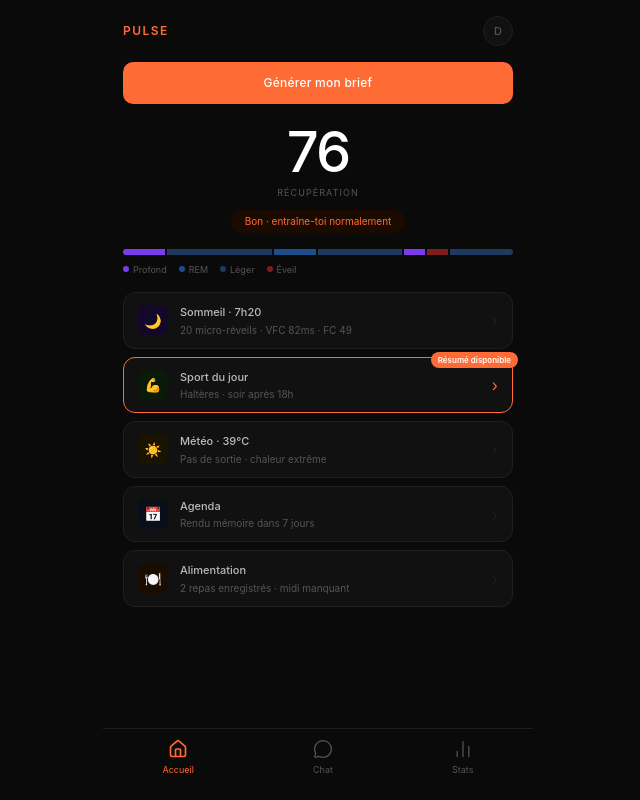
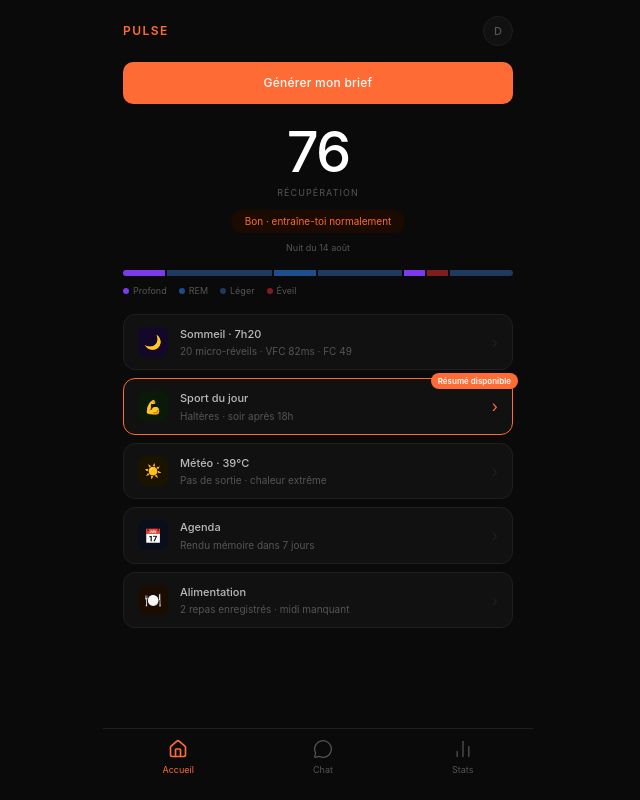
Before and after one commit to dorianmercier9/pulse, a Next.js app: page / in a window 1280 px wide. Shown: the whole page, without its empty margins (322-962 px from the left). Built offline with nearby package versions, Linux system fonts and the light colour scheme.

Commit message:
Stats tap bars, score date, alimentation updates

```diff
--- a/app/page.tsx
+++ b/app/page.tsx
@@ -54,7 +54,12 @@ export default function Home() {
             </button>
           </div>
 
-          <ScoreRing score={76} label="Récupération" tag="Bon · entraîne-toi normalement" />
+          <ScoreRing
+            score={76}
+            label="Récupération"
+            tag="Bon · entraîne-toi normalement"
+            date="14 août"
+          />
 
           <SleepStrip stages={SLEEP_STAGES} />
 
--- a/components/ScoreRing.tsx
+++ b/components/ScoreRing.tsx
@@ -2,9 +2,10 @@ interface ScoreRingProps {
   score: number
   label: string
   tag: string
+  date?: string
 }
 
-export default function ScoreRing({ score, label, tag }: ScoreRingProps) {
+export default function ScoreRing({ score, label, tag, date }: ScoreRingProps) {
   return (
     <div style={{ textAlign: 'center', padding: '20px 0 16px' }}>
       <div style={{
@@ -36,6 +37,15 @@ export default function ScoreRing({ score, label, tag }: ScoreRingProps) {
       }}>
         {tag}
       </div>
+      {date && (
+        <div style={{
+          fontSize: 9,
+          color: 'var(--text-muted)',
+          marginTop: 8,
+        }}>
+          Nuit du {date}
+        </div>
+      )}
     </div>
   )
 }
--- a/components/StatsScreen.tsx
+++ b/components/StatsScreen.tsx
@@ -134,6 +134,7 @@ const SESSION_BG: Record<string, string> = {
 export default function StatsScreen() {
   const [period, setPeriod] = useState('7J')
   const [chartView, setChartView] = useState<'steps' | 'km'>('steps')
+  const [selectedBar, setSelectedBar] = useState<number | null>(null)
 
   const currentData = chartView === 'steps' ? STEPS_DATA[period] ?? [] : KM_DATA[period] ?? []
   const maxVal = Math.max(...currentData.map(d => d.value), 1)
@@ -156,7 +157,7 @@ export default function StatsScreen() {
       {/* Période */}
       <div style={{ display: 'flex', gap: 5, marginBottom: 20 }}>
         {PERIODS.map(p => (
-          <button key={p} onClick={() => setPeriod(p)} style={{
+          <button key={p} onClick={() => { setPeriod(p); setSelectedBar(null) }} style={{
             flex: 1, padding: '6px 0',
             background: p === period ? 'var(--accent-dim)' : 'var(--surface)',
             border: `0.5px solid ${p === period ? 'var(--accent)' : 'var(--border)'}`,
@@ -174,7 +175,7 @@ export default function StatsScreen() {
           </div>
           <div style={{ display: 'flex', gap: 4 }}>
             {(['steps', 'km'] as const).map(v => (
-              <button key={v} onClick={() => setChartView(v)} style={{
+              <button key={v} onClick={() => { setChartView(v); setSelectedBar(null) }} style={{
                 padding: '3px 10px',
                 background: chartView === v ? 'var(--accent-dim)' : 'transparent',
                 border: `0.5px solid ${chartView === v ? 'var(--accent)' : 'var(--border)'}`,
@@ -194,7 +195,7 @@ export default function StatsScreen() {
           justifyContent: currentData.length === 1 ? 'center' : 'stretch',
         }}>
           {currentData.map((d, i) => (
-            <div key={i} style={{
+            <div key={i} onClick={() => setSelectedBar(selectedBar === i ? null : i)} style={{
               flex: currentData.length === 1 ? 'none' : 1,
               width: currentData.length === 1 ? 40 : 'auto',
               display: 'flex',
@@ -203,14 +204,35 @@ export default function StatsScreen() {
               gap: 3,
               height: '100%',
               justifyContent: 'flex-end',
+              position: 'relative',
+              cursor: 'pointer',
             }}>
+              {selectedBar === i && d.value > 0 && (
+                <div style={{
+                  position: 'absolute',
+                  top: 0,
+                  left: '50%',
+                  transform: 'translateX(-50%)',
+                  background: 'var(--accent)',
+                  color: '#fff',
+                  fontSize: 8,
+                  padding: '2px 6px',
+                  borderRadius: 6,
+                  whiteSpace: 'nowrap',
+                  zIndex: 10,
+                }}>
+                  {chartView === 'steps' ? d.value.toLocaleString('fr-FR') : `${d.value} km`}
+                </div>
+              )}
               <div style={{
-                width: '100%', borderRadius: '3px 3px 0 0',
+                width: '100%',
+                borderRadius: '3px 3px 0 0',
                 height: `${Math.max((d.value / maxVal) * 60, d.value > 0 ? 3 : 0)}px`,
-                background: d.active ? 'var(--accent)' : d.value === 0 ? 'var(--border)' : 'var(--surface)',
-                border: `0.5px solid ${d.active ? 'var(--accent)' : 'var(--border)'}`,
+                background: selectedBar === i ? 'var(--accent)' : d.active ? 'var(--accent)' : d.value === 0 ? 'var(--border)' : 'var(--surface)',
+                border: `0.5px solid ${selectedBar === i || d.active ? 'var(--accent)' : 'var(--border)'}`,
+                transition: 'background 0.15s',
               }} />
-              <div style={{ fontSize: 8, color: d.active ? 'var(--accent)' : 'var(--text-muted)' }}>{d.day}</div>
+              <div style={{ fontSize: 8, color: selectedBar === i || d.active ? 'var(--accent)' : 'var(--text-muted)' }}>{d.day}</div>
             </div>
           ))}
         </div>
```
